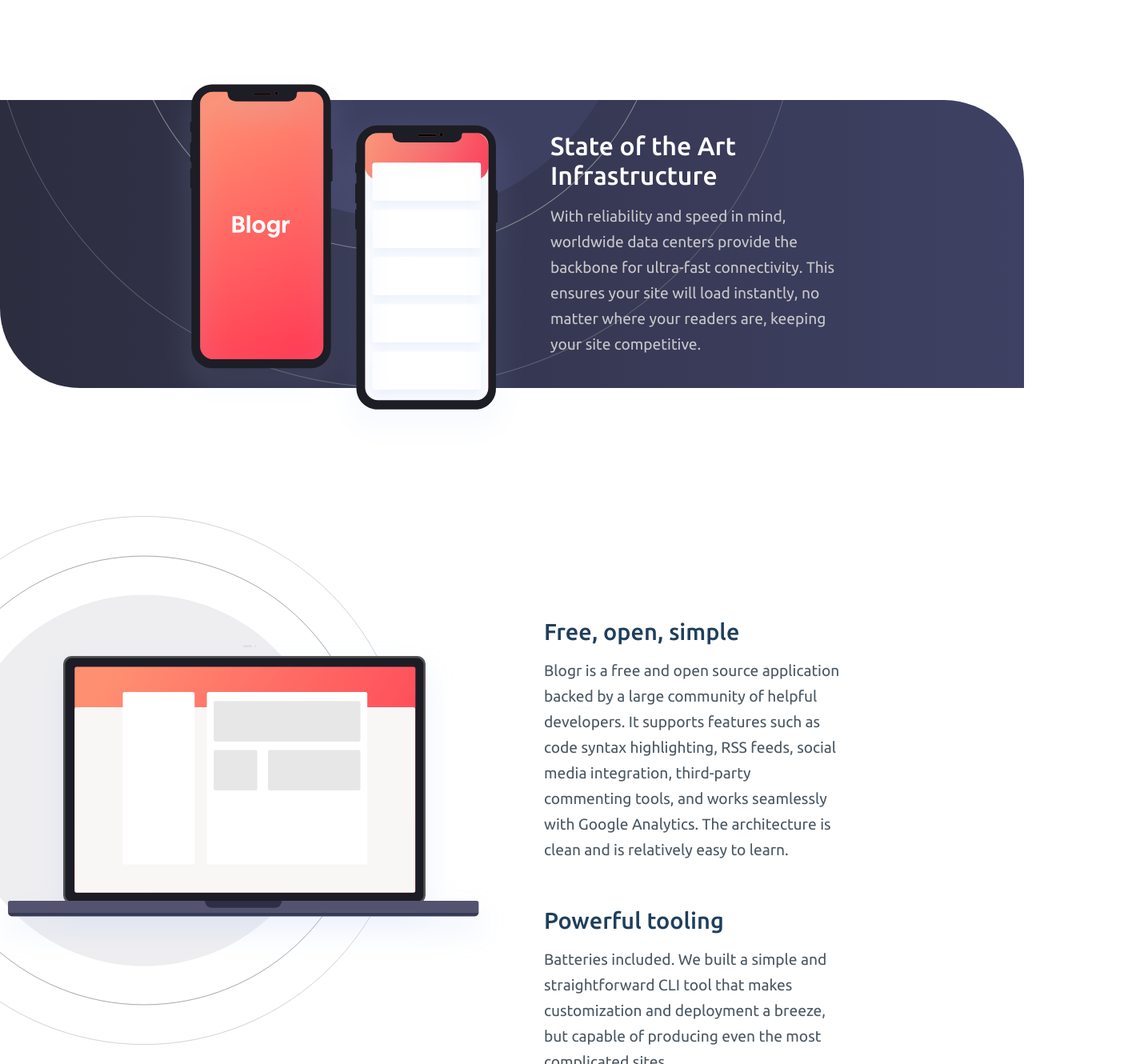
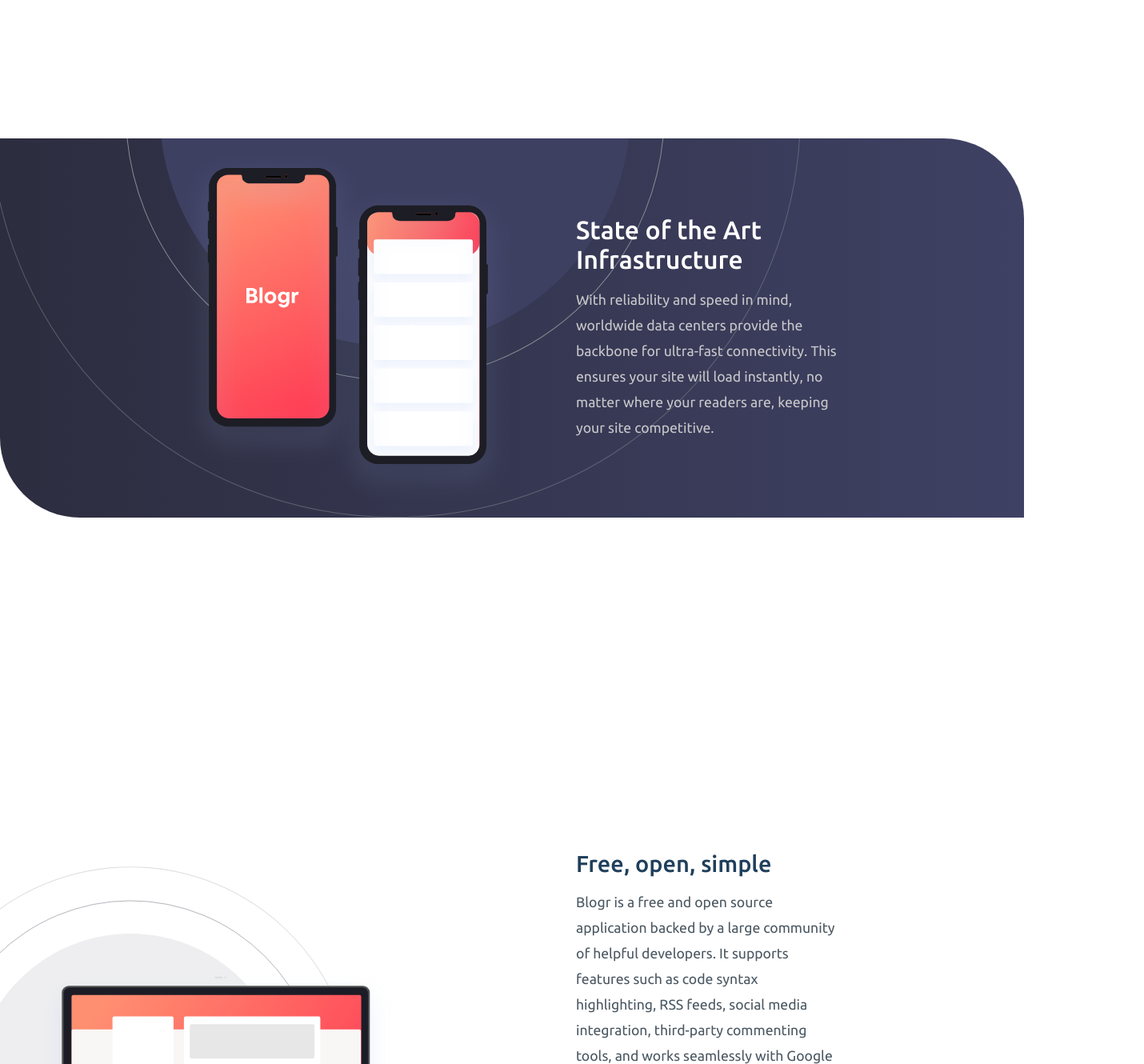
Before and after one commit to g-pg/frontendmentor-blogr-page, a Vue app: page / in a window 1280 px wide. Shown: the part 1940-3270 px from the top of the page at 80% size, 1430 px wide, since content can reach past the window. Built offline with nearby package versions, Linux system fonts and the light colour scheme.

Commit message:
css refactor

```diff
--- a/src/components/pages/Home.vue
+++ b/src/components/pages/Home.vue
@@ -38,7 +38,7 @@
 		<Header />
 		<section class="editor-section">
 			<div class="container">
-				<div class="editor-section-wrapper">
+				<div class="section-wrapper editor">
 					<h2 class="section-title blue">Designed for the future</h2>
 					<div class="equal-columns">
 						<div class="text-column">
@@ -81,7 +81,7 @@
 		</section>
 		<section class="phones-section">
 			<div class="container">
-				<div class="phones-section-wrapper">
+				<div class="section-wrapper phones">
 					<div class="equal-columns">
 						<div class="img-column">
 							<img
@@ -91,13 +91,18 @@
 							/>
 						</div>
 						<div class="text-column">
-							<h2>State of the Art Infrastructure</h2>
-							<p>
-								With reliability and speed in mind, worldwide data centers
-								provide the backbone for ultra-fast connectivity. This
-								ensures your site will load instantly, no matter where your
-								readers are, keeping your site competitive.
-							</p>
+							<div class="text-segment">
+								<h2 class="section-title white">
+									State of the Art Infrastructure
+								</h2>
+								<p>
+									With reliability and speed in mind, worldwide data
+									centers provide the backbone for ultra-fast
+									connectivity. This ensures your site will load
+									instantly, no matter where your readers are, keeping
+									your site competitive.
+								</p>
+							</div>
 						</div>
 					</div>
 				</div>
@@ -105,7 +110,7 @@
 		</section>
 		<section class="laptop-section">
 			<div class="container">
-				<div class="laptop-section-wrapper">
+				<div class="section-wrapper laptop">
 					<div class="equal-columns">
 						<div class="img-column">
 							<img
@@ -153,206 +158,153 @@
 	margin-block: 10rem;
 }
 .section-title {
-	color: var(--very-dark-blue);
 	text-align: center;
 	font-size: clamp(1.2rem, 10vw, 2rem);
 	font-weight: 500;
 }
-.editor-section-wrapper,
-.laptop-section-wrapper {
+
+.section-title.blue {
+	color: var(--very-dark-blue);
+}
+.section-title.white {
+	color: var(--white);
+}
+
+.section-wrapper {
 	position: relative;
-	/* padding-block: 5rem; */
 	width: 80%;
 	margin: 0 auto;
 	min-height: 90vh;
 }
-.editor-section .equal-columns,
-.laptop-section .equal-columns {
-	margin-top: 3rem;
+
+.equal-columns {
 	display: flex;
 	align-items: center;
-	height: 100%;
+	justify-content: space-between;
 	gap: 5rem;
-	margin-top: 5rem;
 }
 
-.editor-section .equal-columns > div,
-.laptop-section .equal-columns > div {
-	flex-basis: 100%;
+.equal-columns > div {
+	margin-top: 8rem;
+	flex-basis: 50%;
 }
 
-.editor-section .text-column,
-.laptop-section .text-column {
+.text-column {
 	display: flex;
 	flex-direction: column;
 	gap: 3.5rem;
 	height: 100%;
-	max-width: 500px;
-	margin-top: 3rem;
+	margin-top: 8rem;
 }
 
-.laptop-section .text-column {
-	margin-top: 8rem;
-}
-.editor-section .text-segment h3,
-.laptop-section .text-segment h3 {
+.text-segment h3 {
 	color: var(--very-dark-blue);
 	font-size: clamp(1.7rem, 5vw, 1.8rem);
 	font-weight: 500;
 }
-
-.editor-section .text-segment p,
-.laptop-section .text-segment p {
+.text-segment p {
 	margin-top: 1rem;
-	font-size: clamp(1.1rem, 2vw, 1.2rem);
+	font-size: clamp(1.1rem, 2vw, 1.1rem);
+	font-size: 1.1rem;
 	color: var(--dark-blue);
 	line-height: 2rem;
 	font-weight: 400;
 }
-.editor-section .img-column,
-.laptop-section .img-column {
-	min-height: 70vh;
-	width: 100%;
+
+.img-column {
+	position: relative;
+	align-self: stretch;
+	flex-shrink: 0;
+	display: grid;
+	place-items: center;
 }
-.editor-img,
-.laptop-img {
+
+.editor-img {
 	position: absolute;
-	top: 0px;
-	right: clamp(-380px, -30vw, -800px);
-	min-width: 700px;
+	transform: scale(1.7);
+	min-width: 300px;
+	right: -50%;
 }
 
 .laptop-img {
-	left: clamp(-380px, -30vw, -800px);
+	position: absolute;
+	transform: scale(1.7);
+	min-width: 300px;
+	left: -50%;
 }
+
 .phones-section {
 	background: url("@/assets/bg-pattern-circles.svg"), var(--blue-bg);
 	background-position: -5% 100%;
 	background-repeat: no-repeat;
-	margin-top: 15rem;
 	border-radius: 0 100px 0 100px;
 }
 
-.phones-section-wrapper {
-	width: 85%;
-	margin: 0 auto;
-	position: relative;
-	min-height: 45vh;
+.section-wrapper.phones {
+	min-height: unset;
+	margin-block: 18rem;
+	padding-block: 6rem;
+}
+.phones-section .section-title {
+	text-align: left;
+}
+.phones-section p {
+	color: var(--white);
+	color: var(--grayish-blue);
 }
 
-.phones-section .equal-columns {
-	display: flex;
-	justify-content: space-between;
-	align-items: center;
-	width: 100%;
-	gap: 3rem;
-}
-
-.phones-section .text-column {
-	width: 50%;
-}
-
-.phones-section .img-column {
-	min-height: 45vh;
-	flex-basis: 50%;
-
-	flex-shrink: 0;
+.phones-section .equal-columns > div {
+	margin-top: 0;
 }
 .phones-img {
 	position: absolute;
-	top: -10%;
-	left: 0;
-	width: clamp(450px, 30vw, 800px);
 }
 
-.phones-section .text-column h2 {
-	font-weight: 500;
-	font-size: clamp(1.6rem, 10vw, 2rem);
-	color: var(--white);
-}
-
-.phones-section .text-column p {
-	margin-top: 1rem;
-	font-size: clamp(1rem, 2vw, 1.2rem);
-	color: var(--grayish-blue);
-	line-height: 2rem;
-	font-weight: 400;
-}
 @media (max-width: 980px) {
 	section {
-		margin-block: 6rem;
-		/* margin-bottom: 6rem; */
+		margin-block: 5rem;
 	}
-	.phones-section-wrapper,
-	.editor-section-wrapper,
-	.laptop-section-wrapper {
+	.section-wrapper {
 		width: 100%;
+		min-height: unset;
+	}
+	.equal-columns {
+		flex-direction: column;
+		gap: 2rem;
+	}
+	.editor .equal-columns {
+		flex-direction: column-reverse;
+	}
+	.equal-columns > div {
+		margin-top: 3rem;
 	}
 
-	.editor-section .equal-columns,
-	.laptop-section .equal-columns {
-		flex-direction: column-reverse;
-		align-items: center;
-		justify-content: center;
-		gap: 1rem;
-	}
-
-	.laptop-section .equal-columns {
-		flex-direction: column;
-	}
-	.editor-section .img-column,
-	.laptop-section .img-column {
-		min-height: unset;
-	}
-	.text-column {
-		margin-top: unset;
-	}
-
-	.text-column h3 {
-		text-align: center;
-	}
-	.editor-section .text-segment p,
-	.laptop-section .text-segment p {
-		text-align: center;
+	.img-column {
+		align-self: unset;
 	}
 	.editor-img,
 	.laptop-img {
 		position: unset;
-		margin: 0 auto;
-		min-width: unset;
-		/* width: 100%; */
+		transform: unset;
 	}
 
-	.laptop-section .text-column {
-		margin-top: 3rem;
-	}
-	.phones-section-wrapper {
-		padding-bottom: 8rem;
-	}
-	.phones-section .equal-columns {
-		flex-direction: column;
-		gap: 3;
+	.text-column {
+		text-align: center;
 	}
 
-	.phones-section .img-column {
-		min-height: unset;
-		margin-top: 10rem;
-		/* padding-block: 3rem; */
+	.section-wrapper.phones {
+		padding-top: 10rem;
+		margin-bottom: 0;
+	}
+	.phones .img-column {
+		align-self: stretch;
 	}
 
 	.phones-img {
-		margin-top: -25%;
+		transform: translateY(-40%);
+		max-width: 400px;
 	}
-	.phones-section .text-column {
-		/* margin-top: 15rem; */
-		width: 100%;
-	}
-
-	.phones-section .text-column h2 {
-		text-align: center;
-	}
-
-	.phones-section p {
+	.phones .section-title {
 		text-align: center;
 	}
 }
```
